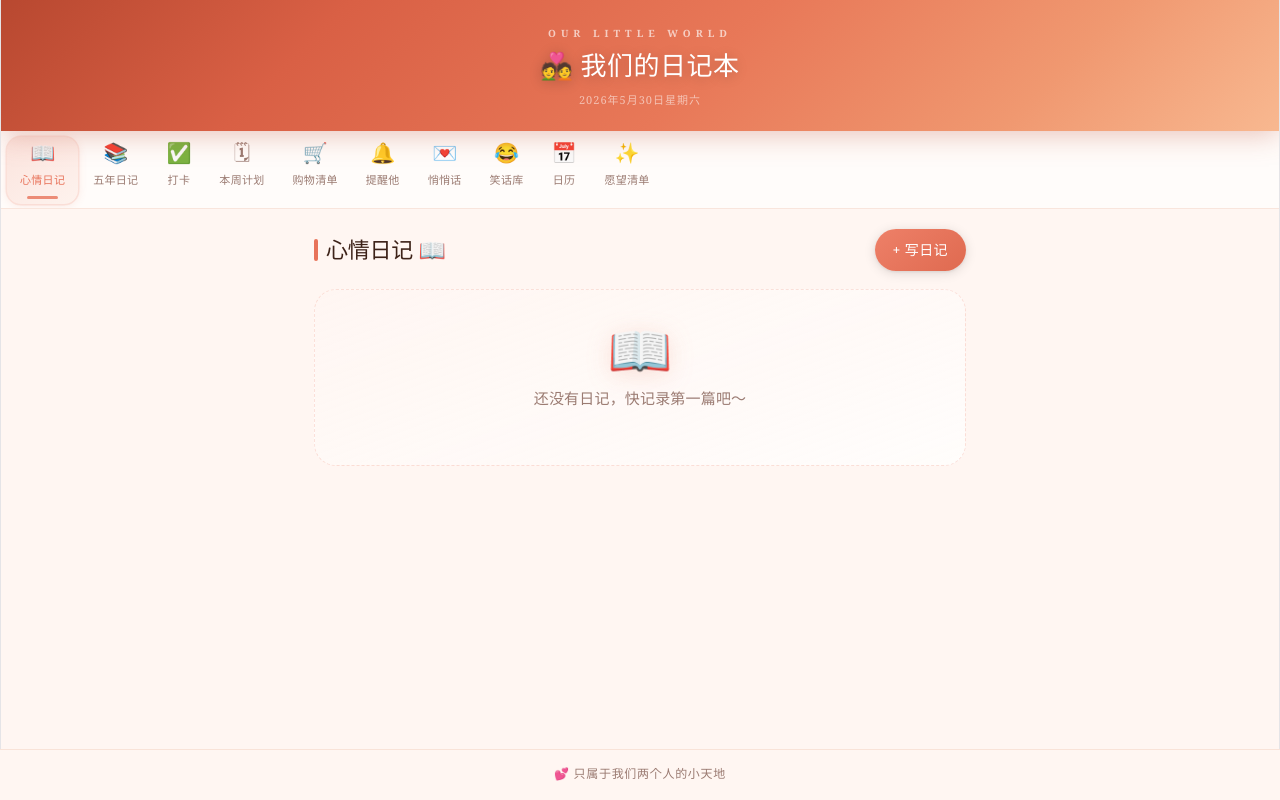
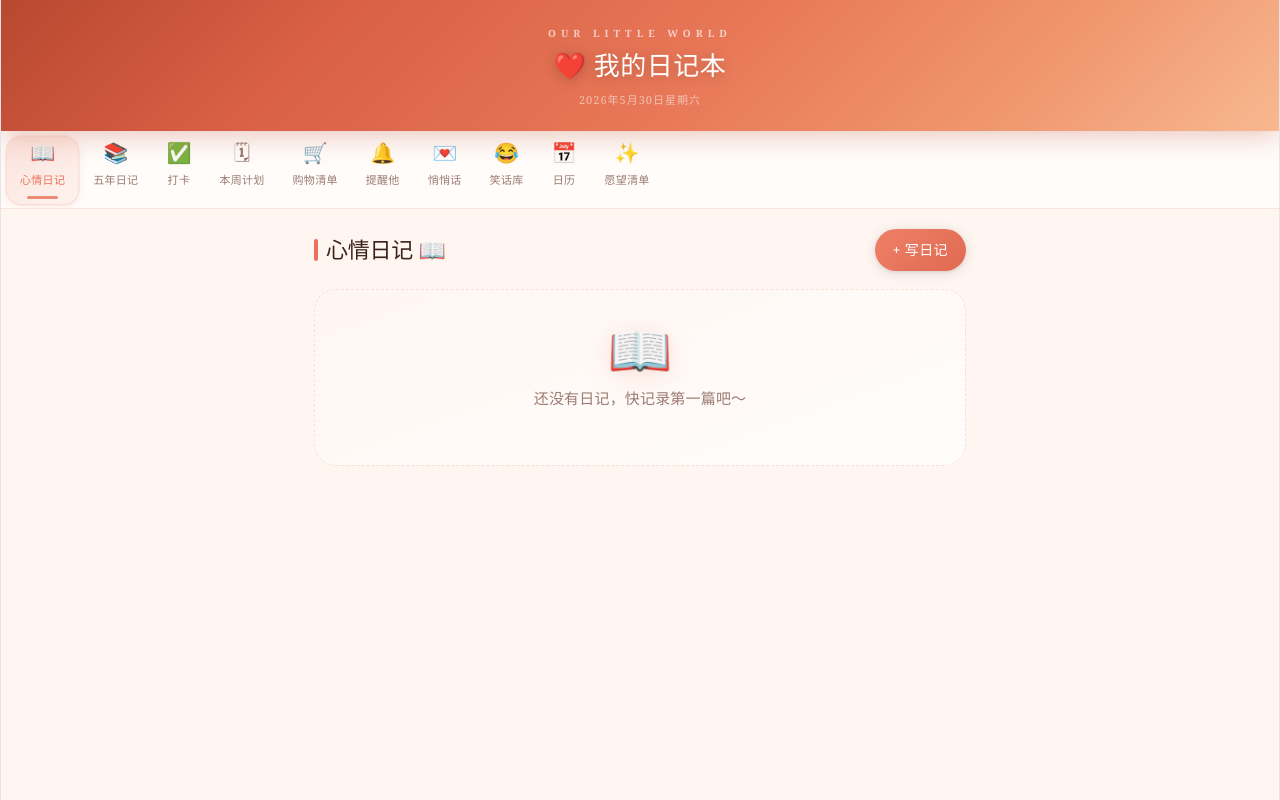
Before and after one commit to got7Amy/couple-diary, a React (Vite) app: page / in a window 1280 px wide. Built offline with nearby package versions, Linux system fonts and the light colour scheme.

Commit message:
fix 5 year

```diff
--- a/src/App.tsx
+++ b/src/App.tsx
@@ -2212,7 +2212,7 @@ function FiveYearDiaryTab({
       <Input
         value={value.content}
         onChange={(v) => setValue((p) => ({ ...p, content: v }))}
-        placeholder="今天一句话也可以：发生了什么、心情怎样、想记住什么…"
+        placeholder="发生了什么、心情怎样、想记住什么…"
         multiline
         rows={5}
         style={{ marginBottom: 12 }}
@@ -2313,7 +2313,7 @@ function FiveYearDiaryTab({
             五年日记 📚
           </h2>
           <div style={{ marginTop: 5, color: COLORS.muted, fontSize: 13, lineHeight: 1.6, paddingLeft: 12 }}>
-            同一天，看看今年和过去五年的自己。
+            同一天，看见今年和过去 5 年的自己
           </div>
         </div>
         <div style={{ display: "flex", gap: 8, flexWrap: "wrap", justifyContent: "flex-end" }}>
@@ -2391,7 +2391,7 @@ function FiveYearDiaryTab({
 
             {!hasAnything && (
               <div style={{ color: COLORS.muted, fontSize: 15, lineHeight: 1.7, padding: "4px 0" }}>
-                这一天还没有记录。以后再回头看，会很有意思。
+                这一天还没有记录
               </div>
             )}
           </Card>
@@ -2482,7 +2482,7 @@ export default function CoupleDiary() {
           textShadow: "0 2px 14px rgba(0,0,0,.2)",
           lineHeight: 1.3,
         }}>
-          💑 我们的日记本
+          ❤️ 我的日记本
         </h1>
         <div style={{
           marginTop: 4,
@@ -2570,29 +2570,6 @@ export default function CoupleDiary() {
       >
         {renderTab()}
       </main>
-
-      {/* ── Footer ── */}
-      <div
-        style={{
-          textAlign: "center",
-          padding: "11px 12px 13px",
-          color: COLORS.muted,
-          fontSize: 12,
-          position: "fixed",
-          bottom: 0,
-          left: 0,
-          right: 0,
-          background: "rgba(255,246,242,.97)",
-          backdropFilter: "blur(20px)",
-          WebkitBackdropFilter: "blur(20px)",
-          borderTop: "1px solid rgba(240,195,175,.38)",
-          zIndex: 101,
-          letterSpacing: 0.7,
-          fontWeight: 500,
-        }}
-      >
-        💕 只属于我们两个人的小天地
-      </div>
     </div>
   );
 }
```
